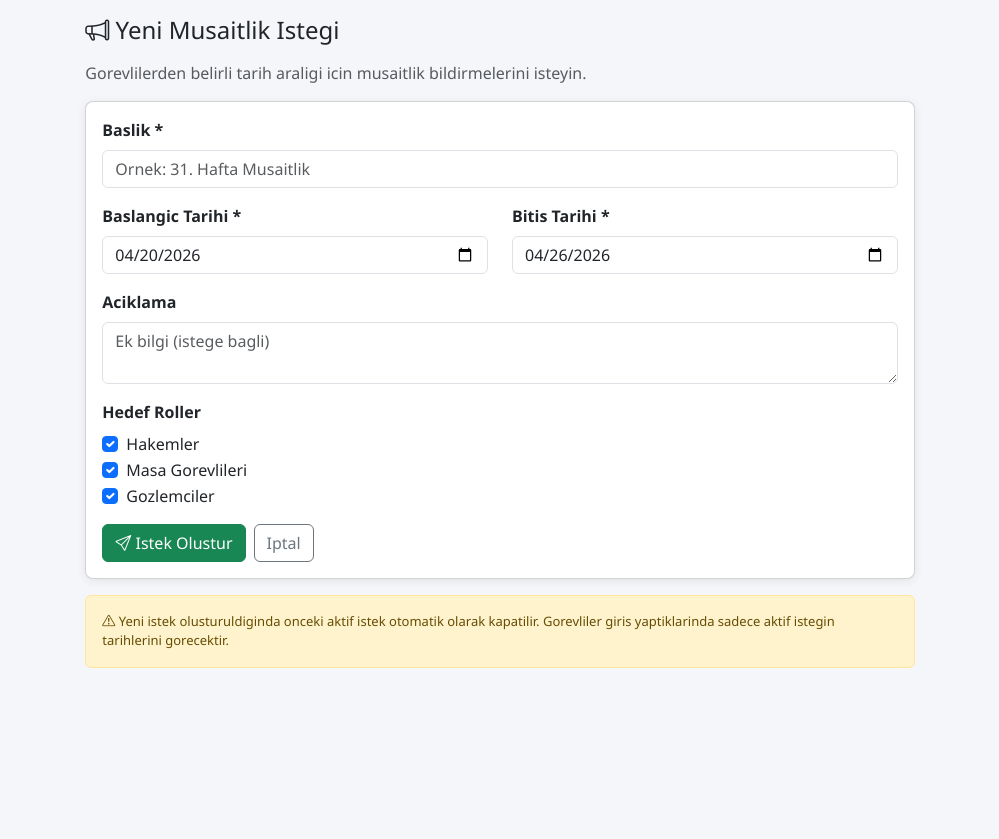
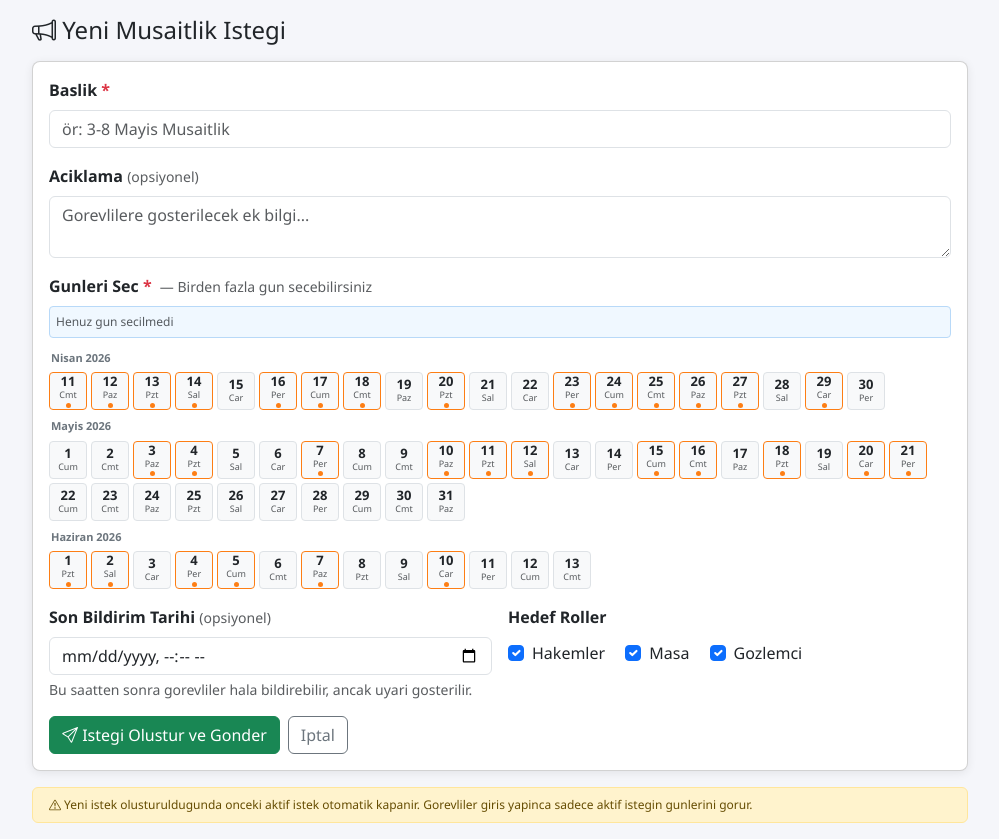
Before and after one commit to Sey1tayd/TBF_KONYA_, a Django app: page /musaitlik/istek/yeni/ in a window 1280 px wide. Shown: the part 80-919 px from the top of the page, without its empty margins (140-1139 px from the left). Before the commit the page ends 748 px from the top, so only its background shows below. Run offline with Django 4.2, Linux system fonts and the light colour scheme; a user stored in the database is signed in; data comes from the database, SQL or seed files in the repository; both versions use the stored data as it was after the commit.

Commit message:
Musaitlik sistemi yeniden tasarlandi, atama kilidi kaldirildi
- Atama sorumlusu artik her zaman atama yapabilir (pencere kontrolu kaldirildi)
- Musaitlik istegi: tarih araligi yerine tek tek gun secimi
- Takvim arayuzu ile istenen gunler tik tik seciliyor (ör: 3,4,6,7,8)
- Son bildirim tarihi/saati (deadline) destegi eklendi
- Gorevliler deadline gecmisse uyari gorur, yine de bildirebilir
- AvailabilityRequest.specific_dates alani eklendi (migration 0006)
- availability_summary: aralik yerine secilen gunlere gore ozet
- availability.html: deadline uyarisi gosteriliyor
- availability_request_create.html: interaktif takvim gun secici

Co-Authored-By: Claude Sonnet 4.6 <noreply@anthropic.com>

```diff
--- a/core/templates/core/availability_request_create.html
+++ b/core/templates/core/availability_request_create.html
@@ -1,69 +1,229 @@
 {% extends "base.html" %}
+{% block title %}Yeni Musaitlik Istegi - TBF Konya{% endblock %}
 
-{% block title %}Yeni Musaitlik Istegi - TBF Konya{% endblock %}
+{% block extra_css %}
+<style>
+.cal-grid { display: flex; flex-wrap: wrap; gap: 4px; }
+.cal-month-label { width: 100%; font-size: 11px; font-weight: 700; color: #6c757d; padding: 4px 2px 2px; }
+.cal-day {
+  width: 38px; height: 38px; display: flex; flex-direction: column;
+  align-items: center; justify-content: center; border: 1px solid #dee2e6;
+  border-radius: 4px; cursor: pointer; font-size: 11px; background: #f8f9fa;
+  user-select: none; transition: all .1s;
+}
+.cal-day:hover { border-color: #0d6efd; background: #e7f1ff; }
+.cal-day.selected { background: #0d6efd; color: #fff; border-color: #0d6efd; font-weight: 700; }
+.cal-day.has-match { border-color: #fd7e14; }
+.cal-day.selected.has-match { background: #fd7e14; border-color: #fd7e14; }
+.cal-day .day-num { font-size: 13px; font-weight: 600; line-height: 1; }
+.cal-day .day-name { font-size: 9px; opacity: .75; }
+.cal-day .mac-dot { width: 5px; height: 5px; border-radius: 50%; background: #fd7e14; margin-top: 1px; }
+.cal-day.selected .mac-dot { background: #fff; }
+.selected-list { display: flex; flex-wrap: wrap; gap: 4px; min-height: 32px; padding: 6px; background: #f0f8ff; border-radius: 4px; border: 1px solid #b8d9f8; }
+.sel-tag { background: #0d6efd; color: #fff; border-radius: 3px; padding: 2px 8px; font-size: 12px; display: flex; align-items: center; gap: 4px; }
+.sel-tag .remove { cursor: pointer; opacity: .8; }
+.sel-tag .remove:hover { opacity: 1; }
+</style>
+{% endblock %}
 
 {% block content %}
 <div class="row justify-content-center">
-    <div class="col-md-8">
+  <div class="col-lg-9">
     <h4 class="mb-3"><i class="bi bi-megaphone"></i> Yeni Musaitlik Istegi</h4>
-        <p class="text-muted">Gorevlilerden belirli tarih araligi icin musaitlik bildirmelerini isteyin.</p>
 
     <div class="card">
       <div class="card-body">
-                <form method="post">
+        <form method="post" id="req-form">
           {% csrf_token %}
+
           <div class="mb-3">
-                        <label class="form-label fw-bold">Baslik *</label>
-                        <input type="text" name="title" class="form-control"
-                               placeholder="Ornek: 31. Hafta Musaitlik" required>
+            <label class="form-label fw-bold">Baslik <span class="text-danger">*</span></label>
+            <input type="text" name="title" class="form-control" required placeholder="ör: 3-8 Mayis Musaitlik">
           </div>
-                    <div class="row mb-3">
+
+          <div class="mb-3">
+            <label class="form-label fw-bold">Aciklama <small class="text-muted fw-normal">(opsiyonel)</small></label>
+            <textarea name="description" class="form-control" rows="2" placeholder="Gorevlilere gosterilecek ek bilgi..."></textarea>
+          </div>
+
+          <!-- Gun Secici -->
+          <div class="mb-3">
+            <label class="form-label fw-bold">Gunleri Sec <span class="text-danger">*</span>
+              <small class="text-muted fw-normal ms-1">— Birden fazla gun secebilirsiniz</small>
+            </label>
+            <div id="selected-tags" class="selected-list mb-2">
+              <span class="text-muted" id="no-sel-msg" style="font-size:12px;">Henuz gun secilmedi</span>
+            </div>
+            <div id="cal-grid" class="cal-grid"></div>
+            <div id="hidden-dates"></div>
+          </div>
+
+          <div class="row g-3 mb-3">
             <div class="col-md-6">
-                            <label class="form-label fw-bold">Baslangic Tarihi *</label>
-                            <input type="date" name="start_date" class="form-control"
-                                   value="{{ default_start|date:'Y-m-d' }}" required>
+              <label class="form-label fw-bold">Son Bildirim Tarihi <small class="text-muted fw-normal">(opsiyonel)</small></label>
+              <input type="datetime-local" name="deadline" class="form-control">
+              <div class="form-text">Bu saatten sonra gorevliler hala bildirebilir, ancak uyari gosterilir.</div>
             </div>
             <div class="col-md-6">
-                            <label class="form-label fw-bold">Bitis Tarihi *</label>
-                            <input type="date" name="end_date" class="form-control"
-                                   value="{{ default_end|date:'Y-m-d' }}" required>
-                        </div>
-                    </div>
-                    <div class="mb-3">
-                        <label class="form-label fw-bold">Aciklama</label>
-                        <textarea name="description" class="form-control" rows="2"
-                                  placeholder="Ek bilgi (istege bagli)"></textarea>
-                    </div>
-                    <div class="mb-3">
               <label class="form-label fw-bold">Hedef Roller</label>
-                        <div class="form-check">
+              <div class="mt-1">
+                <div class="form-check form-check-inline">
                   <input class="form-check-input" type="checkbox" name="target_roles" value="hakem" id="r_hakem" checked>
                   <label class="form-check-label" for="r_hakem">Hakemler</label>
                 </div>
-                        <div class="form-check">
+                <div class="form-check form-check-inline">
                   <input class="form-check-input" type="checkbox" name="target_roles" value="masa_gorevlisi" id="r_masa" checked>
-                            <label class="form-check-label" for="r_masa">Masa Gorevlileri</label>
+                  <label class="form-check-label" for="r_masa">Masa</label>
                 </div>
-                        <div class="form-check">
+                <div class="form-check form-check-inline">
                   <input class="form-check-input" type="checkbox" name="target_roles" value="gozlemci" id="r_gozlemci" checked>
-                            <label class="form-check-label" for="r_gozlemci">Gozlemciler</label>
+                  <label class="form-check-label" for="r_gozlemci">Gozlemci</label>
                 </div>
               </div>
-                    <div class="d-flex gap-2">
-                        <button type="submit" class="btn btn-success">
-                            <i class="bi bi-send"></i> Istek Olustur
+            </div>
+          </div>
+
+          <div class="d-flex gap-2 align-items-center">
+            <button type="submit" class="btn btn-success" id="btn-submit">
+              <i class="bi bi-send"></i> Istegi Olustur ve Gonder
             </button>
             <a href="{% url 'core:availability_request_list' %}" class="btn btn-outline-secondary">Iptal</a>
+            <span id="sel-count" class="text-muted ms-2" style="font-size:13px;"></span>
           </div>
         </form>
       </div>
     </div>
 
-        <div class="alert alert-warning mt-3" style="font-size:13px;">
+    <div class="alert alert-warning mt-3 py-2" style="font-size:12px;">
       <i class="bi bi-exclamation-triangle"></i>
-            Yeni istek olusturuldiginda onceki aktif istek otomatik olarak kapatilir.
-            Gorevliler giris yaptiklarinda sadece aktif istegin tarihlerini gorecektir.
+      Yeni istek olusturuldugunda onceki aktif istek otomatik kapanir. Gorevliler giris yapinca sadece aktif istegin gunlerini gorur.
     </div>
   </div>
 </div>
 {% endblock %}
+
+{% block extra_js %}
+<script>
+// Turkce gun isimleri
+const DAY_NAMES = ['Paz','Pzt','Sal','Car','Per','Cum','Cmt'];
+const MONTH_NAMES = ['Ocak','Subat','Mart','Nisan','Mayis','Haziran','Temmuz','Agustos','Eylul','Ekim','Kasim','Aralik'];
+
+// Macı olan gunler (backend'den gelmesi yerine burada hesapla — basit tutmak icin bos)
+const MATCH_DATES = new Set({{ match_dates_json|safe }});
+
+const selected = new Set();
+
+function formatDate(d) {
+  const dd = String(d.getDate()).padStart(2,'0');
+  const mm = String(d.getMonth()+1).padStart(2,'0');
+  return `${dd}.${mm}.${d.getFullYear()}`;
+}
+function toISO(d) {
+  return d.toISOString().slice(0,10);
+}
+
+function buildCalendar() {
+  const grid = document.getElementById('cal-grid');
+  grid.innerHTML = '';
+
+  const today = new Date(); today.setHours(0,0,0,0);
+  const start = new Date(today);
+  start.setDate(start.getDate() - 3);
+  const end = new Date(today);
+  end.setDate(end.getDate() + 60);
+
+  let cur = new Date(start);
+  let lastMonth = -1;
+
+  while (cur <= end) {
+    const iso = toISO(cur);
+    const month = cur.getMonth();
+    if (month !== lastMonth) {
+      const lbl = document.createElement('div');
+      lbl.className = 'cal-month-label';
+      lbl.textContent = MONTH_NAMES[month] + ' ' + cur.getFullYear();
+      grid.appendChild(lbl);
+      lastMonth = month;
+    }
+
+    const hasMatch = MATCH_DATES.has(iso);
+    const isSel = selected.has(iso);
+
+    const el = document.createElement('div');
+    el.className = 'cal-day' + (isSel ? ' selected' : '') + (hasMatch ? ' has-match' : '');
+    el.dataset.iso = iso;
+    el.innerHTML = `<span class="day-num">${cur.getDate()}</span><span class="day-name">${DAY_NAMES[cur.getDay()]}</span>${hasMatch ? '<span class="mac-dot"></span>' : ''}`;
+    el.addEventListener('click', () => toggleDate(iso, formatDate(cur)));
+    grid.appendChild(el);
+
+    cur.setDate(cur.getDate() + 1);
+  }
+}
+
+function toggleDate(iso, label) {
+  if (selected.has(iso)) {
+    selected.delete(iso);
+  } else {
+    selected.add(iso);
+  }
+  refreshUI();
+}
+
+function refreshUI() {
+  // Takvim renklerini guncelle
+  document.querySelectorAll('.cal-day').forEach(el => {
+    el.classList.toggle('selected', selected.has(el.dataset.iso));
+  });
+
+  // Tag listesi
+  const tagsEl = document.getElementById('selected-tags');
+  const noSelMsg = document.getElementById('no-sel-msg');
+  const hiddenEl = document.getElementById('hidden-dates');
+  const countEl = document.getElementById('sel-count');
+
+  tagsEl.innerHTML = '';
+  hiddenEl.innerHTML = '';
+
+  const sorted = Array.from(selected).sort();
+
+  if (sorted.length === 0) {
+    const msg = document.createElement('span');
+    msg.id = 'no-sel-msg';
+    msg.className = 'text-muted';
+    msg.style.fontSize = '12px';
+    msg.textContent = 'Henuz gun secilmedi';
+    tagsEl.appendChild(msg);
+    countEl.textContent = '';
+  } else {
+    sorted.forEach(iso => {
+      const d = new Date(iso + 'T00:00:00');
+      const tag = document.createElement('div');
+      tag.className = 'sel-tag';
+      tag.innerHTML = `${String(d.getDate()).padStart(2,'0')}.${String(d.getMonth()+1).padStart(2,'0')} ${DAY_NAMES[d.getDay()]} <span class="remove" onclick="removeDate('${iso}')">×</span>`;
+      tagsEl.appendChild(tag);
+
+      const inp = document.createElement('input');
+      inp.type = 'hidden';
+      inp.name = 'selected_dates[]';
+      inp.value = iso;
+      hiddenEl.appendChild(inp);
+    });
+    countEl.textContent = sorted.length + ' gun secildi';
+  }
+}
+
+function removeDate(iso) {
+  selected.delete(iso);
+  refreshUI();
+}
+
+document.getElementById('req-form').addEventListener('submit', function(e) {
+  if (selected.size === 0) {
+    e.preventDefault();
+    alert('Lutfen en az bir gun secin.');
+  }
+});
+
+buildCalendar();
+</script>
+{% endblock %}
--- a/core/views.py
+++ b/core/views.py
@@ -343,9 +343,9 @@ def availability_view(request):
         messages.success(request, f'{saved} gun icin musaitlik bildirildi.')
         return redirect('core:availability')
 
-    # Aktif istek varsa onun tarihlerini goster, yoksa 14 gun
+    # Aktif istek varsa onun gunlerini goster, yoksa 14 gun
     if active_request:
-        date_list = active_request.date_range
+        date_list = active_request.date_list
     else:
         date_list = [today + timedelta(days=i) for i in range(14)]
 
@@ -404,29 +404,36 @@ def availability_summary(request):
     else:
         end_date = None
 
-    # Varsayilan: aktif istek > bu hafta
-    if not start_date:
-        if active_request:
-            start_date = active_request.start_date
-        else:
-            start_date = today - timedelta(days=today.weekday())
-    if not end_date:
-        if active_request:
-            end_date = active_request.end_date
-        else:
-            end_date = start_date + timedelta(days=6)
+    # Gosterilecek tarih listesini belirle
+    if active_request and not start_date:
+        dates_list = active_request.date_list
+    elif start_date and end_date:
+        dates_list = []
+        d = start_date
+        while d <= end_date:
+            dates_list.append(d)
+            d += timedelta(days=1)
+    elif start_date:
+        dates_list = [start_date]
+    else:
+        week_start = today - timedelta(days=today.weekday())
+        dates_list = [week_start + timedelta(days=i) for i in range(7)]
+
+    if dates_list:
+        start_date = dates_list[0]
+        end_date = dates_list[-1]
+    else:
+        start_date = end_date = today
 
     # Tarih listesi (zengin bilgiyle)
     date_range = []
-    d = start_date
-    while d <= end_date:
+    for d in dates_list:
         date_range.append({
             'date': d,
             'short_name': _turkish_short_day(d),
             'weekday': d.weekday(),
             'is_today': d == today,
         })
-        d += timedelta(days=1)
 
     # Gorevliler
     officials = UserProfile.objects.filter(
@@ -436,7 +443,7 @@ def availability_summary(request):
 
     # Musaitlikleri tek sorguda cek
     availabilities = {}
-    for avail in Availability.objects.filter(date__range=(start_date, end_date)):
+    for avail in Availability.objects.filter(date__in=dates_list):
         availabilities[(avail.user_id, avail.date)] = avail
 
     groups = [
@@ -509,14 +516,37 @@ def availability_request_create(request):
 
     if request.method == 'POST':
         title = request.POST.get('title', '').strip()
-        start_date = request.POST.get('start_date')
-        end_date = request.POST.get('end_date')
         description = request.POST.get('description', '')
         target_roles = request.POST.getlist('target_roles')
+        selected_dates_raw = request.POST.getlist('selected_dates[]')
+        deadline_str = request.POST.get('deadline', '')
 
-        if not title or not start_date or not end_date:
-            messages.error(request, 'Baslik ve tarihler zorunludur.')
+        if not title or not selected_dates_raw:
+            messages.error(request, 'Baslik ve en az bir gun secimi zorunludur.')
             return redirect('core:availability_request_create')
+
+        # Tarihleri dogrula ve sirala
+        valid_dates = []
+        for ds in selected_dates_raw:
+            try:
+                valid_dates.append(date.fromisoformat(ds.strip()))
+            except ValueError:
+                pass
+        if not valid_dates:
+            messages.error(request, 'Gecerli tarih girilmedi.')
+            return redirect('core:availability_request_create')
+
+        valid_dates = sorted(set(valid_dates))
+        specific_dates_str = ','.join(d.isoformat() for d in valid_dates)
+
+        deadline_dt = None
+        if deadline_str:
+            try:
+                from django.utils import timezone as tz
+                from datetime import datetime as dt
+                deadline_dt = tz.make_aware(dt.fromisoformat(deadline_str))
+            except (ValueError, TypeError):
+                pass
 
         # Onceki aktif istekleri kapat
         AvailabilityRequest.objects.filter(is_active=True).update(is_active=False)
@@ -524,22 +554,27 @@ def availability_request_create(request):
         AvailabilityRequest.objects.create(
             title=title,
             description=description,
-            start_date=date.fromisoformat(start_date),
-            end_date=date.fromisoformat(end_date),
+            specific_dates=specific_dates_str,
+            start_date=valid_dates[0],
+            end_date=valid_dates[-1],
             target_roles=','.join(target_roles) if target_roles else 'hakem,masa_gorevlisi,gozlemci',
+            deadline=deadline_dt,
             is_active=True,
             created_by=request.user,
         )
-        messages.success(request, f'Musaitlik istegi olusturuldu: {title}')
+        messages.success(request, f'Musaitlik istegi olusturuldu: {title} ({len(valid_dates)} gun)')
         return redirect('core:availability_request_list')
 
+    # Takvimde mac olan gunleri goster
     today = date.today()
-    next_monday = today + timedelta(days=(7 - today.weekday()))
-    next_sunday = next_monday + timedelta(days=6)
-
+    cal_start = today - timedelta(days=3)
+    cal_end = today + timedelta(days=60)
+    match_dates = list(
+        Match.objects.filter(date__range=(cal_start, cal_end), is_played=False)
+        .values_list('date', flat=True).distinct()
+    )
     context = {
-        'default_start': next_monday,
-        'default_end': next_sunday,
+        'match_dates_json': json.dumps([d.isoformat() for d in match_dates]),
     }
     return render(request, 'core/availability_request_create.html', context)
 
@@ -753,10 +788,6 @@ def assignment_save(request):
         match = Match.objects.select_related('tournament').get(id=match_id)
     except Match.DoesNotExist:
         return JsonResponse({'error': 'Mac bulunamadi'}, status=404)
-
-    # Atama penceresi kontrolu - maca gore kontrol et
-    if not AssignmentWindow.is_open_for_match(match):
-        return JsonResponse({'error': 'Atama penceresi kapali. Simdi atama yapilamaz.'}, status=403)
 
     assignment, _ = Assignment.objects.get_or_create(
         match=match, defaults={'created_by': request.user}
```
Also changed, not shown: core/models.py (+49 -12 lines), core/templates/core/availability.html (+24 -30 lines), core/migrations/0006_availability_specific_dates.py (added), db.sqlite3. Lines whose indentation alone changed are shown as unchanged.
